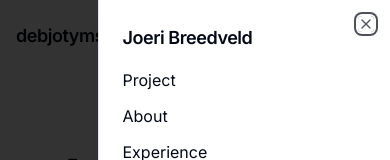
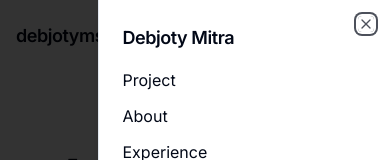
Before and after one commit to debjotyms/debjotyms.github.io, a Next.js app: page / in a window 390 px wide. Both pictures are taken after a click on the button 354 px from the left and 36 px from the top of the page. Shown: the top 160 px of the page. Built offline with nearby package versions, Linux system fonts and the light colour scheme.

Commit message:
Fixed SheetContent

```diff
--- a/src/components/header.tsx
+++ b/src/components/header.tsx
@@ -57,7 +57,7 @@ export default function Header() {
         <SheetContent>
           <SheetTrigger asChild>
             <Link className="flex items-center gap-2" href="/">
-              <h3 className="text-lg font-semibold tracking-tight">Joeri Breedveld</h3>
+              <h3 className="text-lg font-semibold tracking-tight">Debjoty Mitra</h3>
             </Link>
           </SheetTrigger>
           <ul className="flex flex-col gap-3 mt-4">
@@ -68,17 +68,17 @@ export default function Header() {
             </li>
             <li>
               <SheetTrigger asChild>
-                <Link href="/about">About</Link>
+                <Link href="/coming">About</Link>
               </SheetTrigger>
             </li>
             <li>
               <SheetTrigger asChild>
-                <Link href="/experience">Experience</Link>
+                <Link href="/coming">Experience</Link>
               </SheetTrigger>
             </li>
             <li>
               <SheetTrigger asChild>
-                <Link href="/contact">Contact</Link>
+                <Link href="/coming">Contact</Link>
               </SheetTrigger>
             </li>
           </ul>
```
